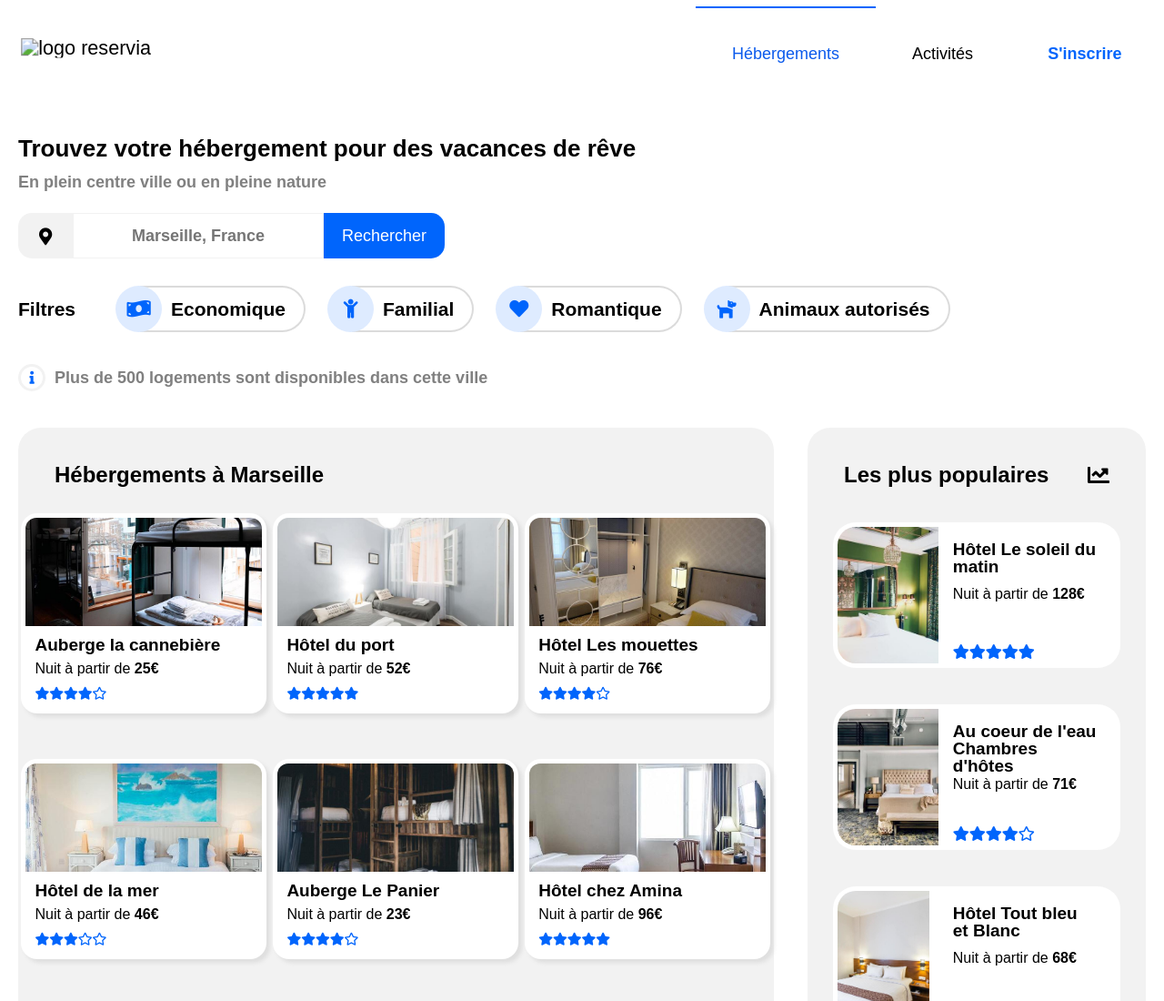
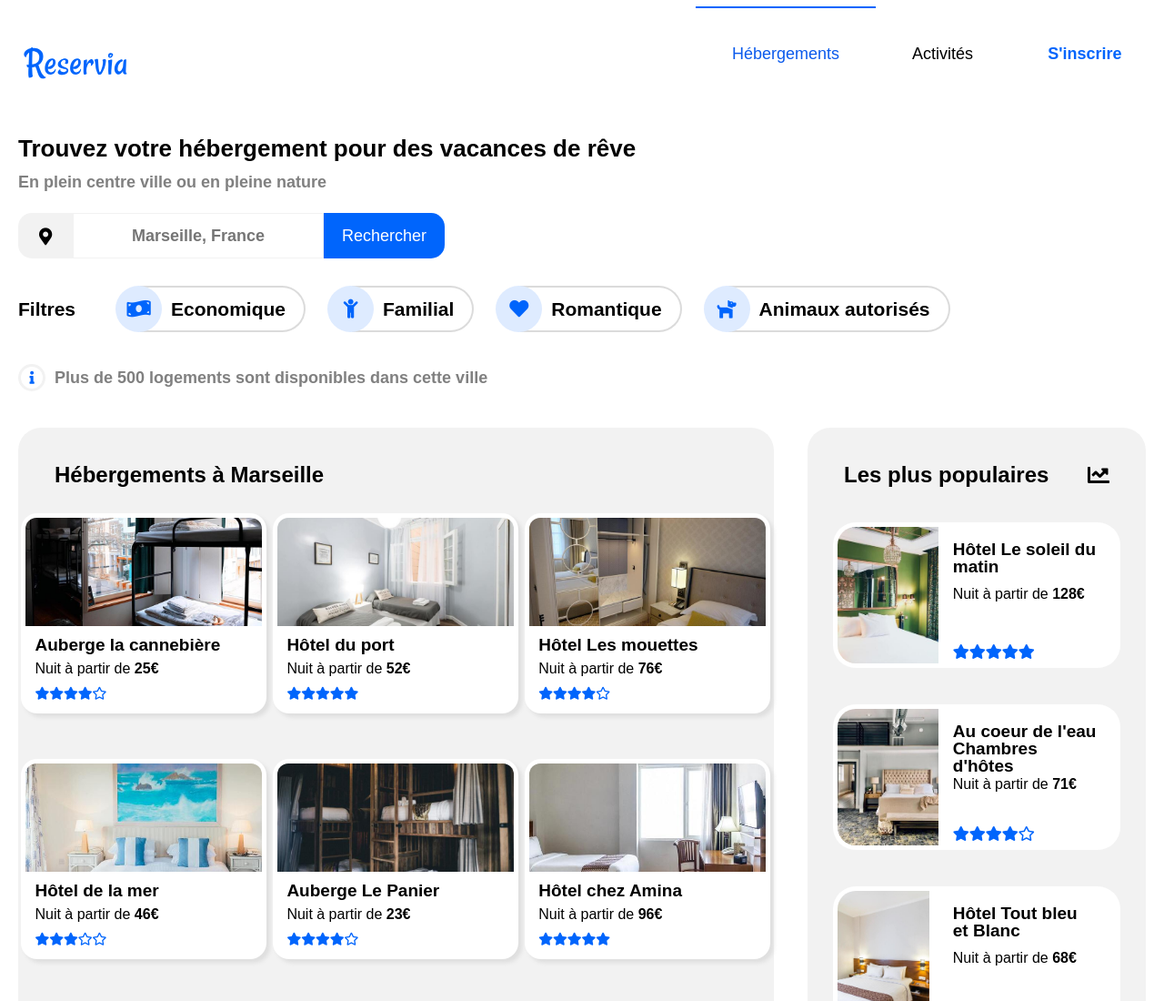
Before and after one commit to Unautrepseudo/EricNarbo_2_19032021, a plain HTML site: page index.html in a window 1280 px wide. Shown: the top 1100 px of the page at 91% size. Drawn offline with Linux system fonts and the light colour scheme; the site is published under a folder, as on GitHub Pages, so addresses that start at the root find nothing.

Commit message:
correction src logo

```diff
--- a/index.html
+++ b/index.html
@@ -20,7 +20,7 @@
     <div class="container">
       <nav class="header">
         <a href="#" class="logo">
-          <img src="/IMG/Reservia.svg" alt=" logo reservia" />
+          <img src="./IMG/Reservia.svg" alt=" logo reservia" />
         </a>
         <ol class="links-container">
           <li>
```
